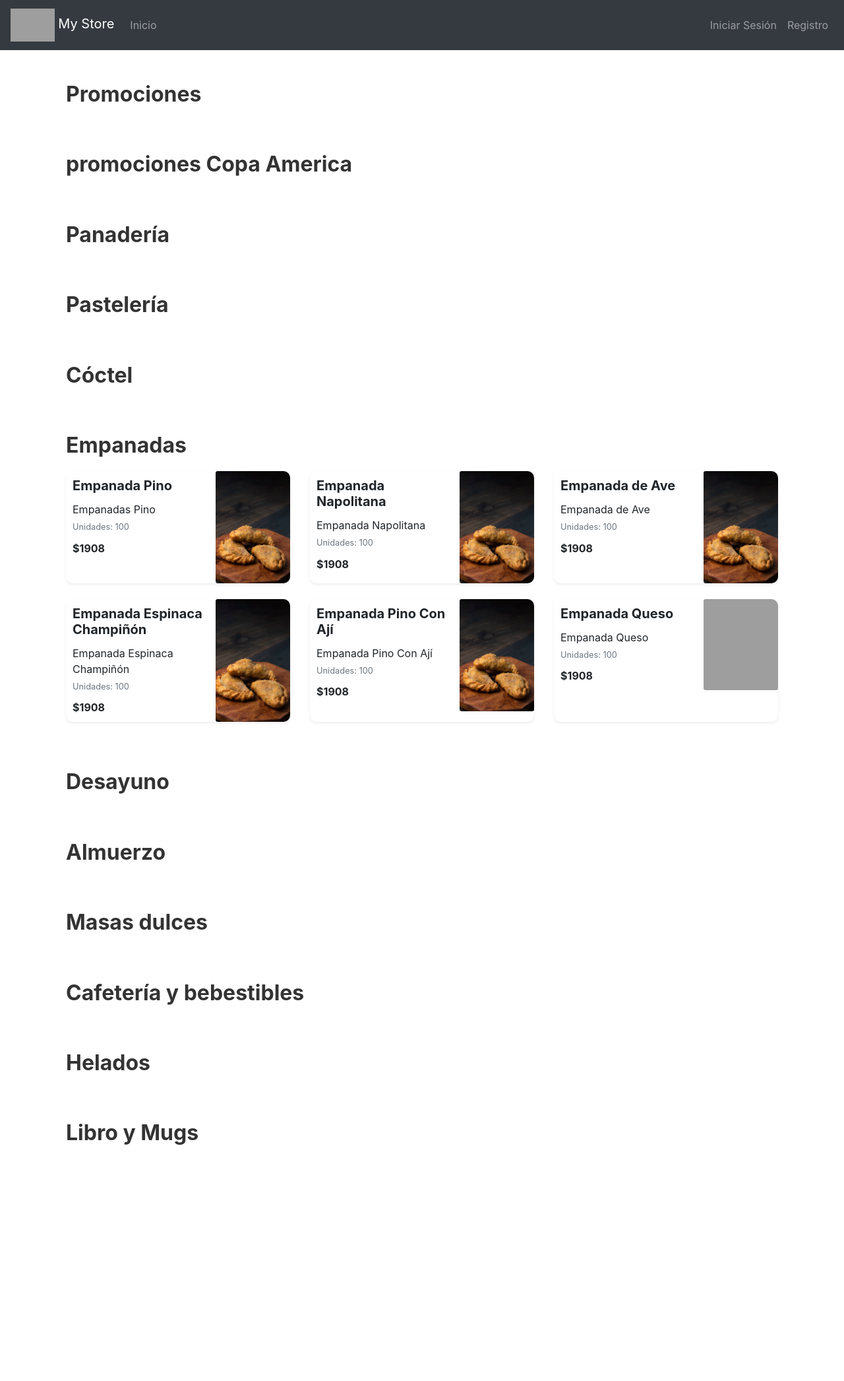
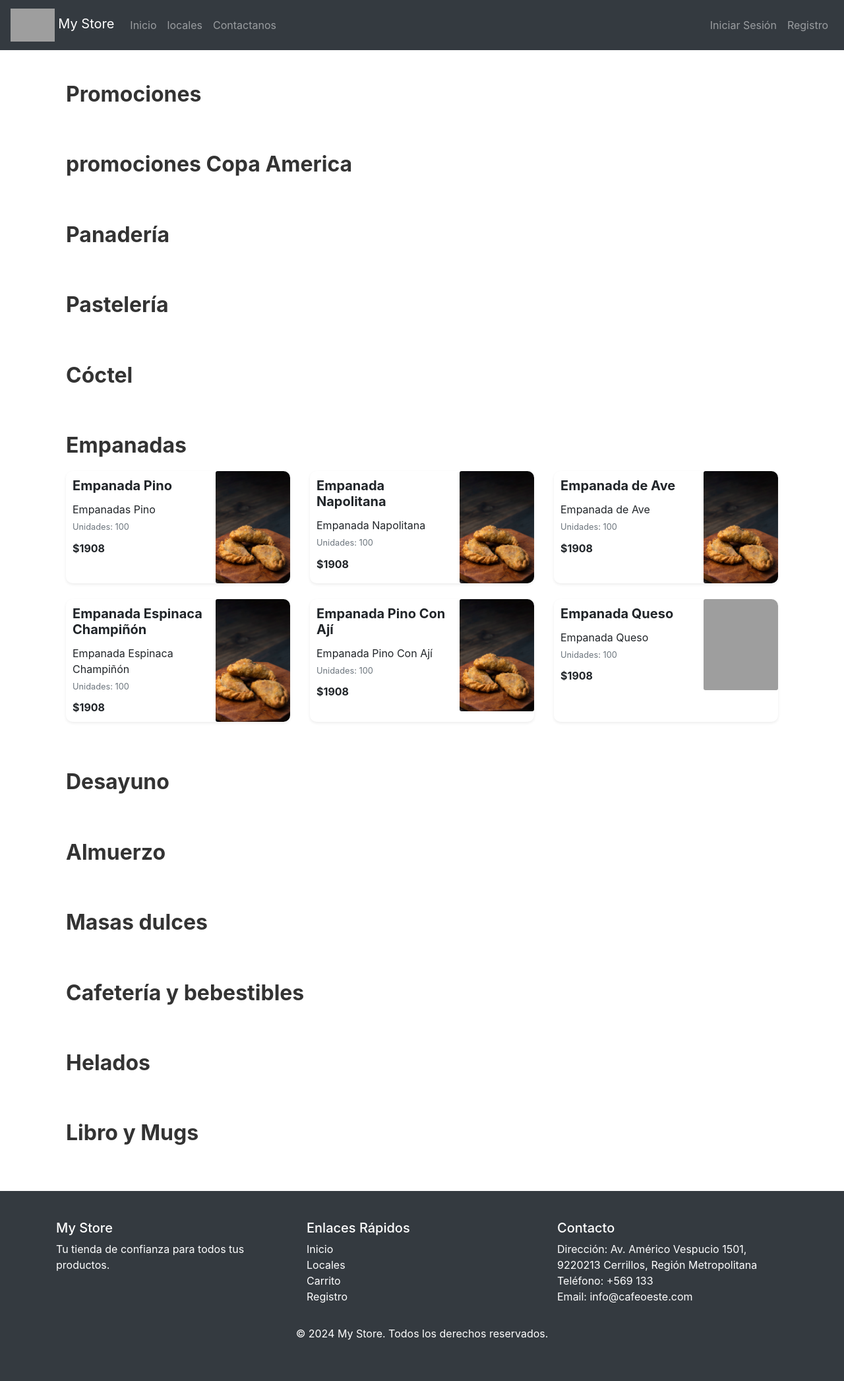
Before and after one commit to bxstacarlos/Programacion-web, a Django app: page / in a window 1280 px wide. Shown: the whole page at 66% size. Before the commit the page ends 1735 px from the top, so only its background shows below. Run offline with Django 5.2, Linux system fonts and the light colour scheme; data comes from the database, SQL or seed files in the repository; both versions use the stored data as it was after the commit; some libraries are stand-ins or nearby versions; grey boxes are pictures that could not be loaded.

Commit message:
agregamos vista de lcoales y footer

```diff
--- a/Evaluacion 3/principal/apps/models.py
+++ b/Evaluacion 3/principal/apps/models.py
@@ -64,3 +64,14 @@ class OrderDetail(models.Model):
 
     def __str__(self):
         return f'{self.product.name} x {self.quantity}'
+
+
+class Local(models.Model):
+    nombre = models.CharField(max_length=100)
+    direccion = models.CharField(max_length=255)
+    telefono = models.CharField(max_length=15)
+    email = models.EmailField()
+    description = models.TextField(blank=True, null=True)
+
+    def __str__(self):
+        return self.nombre
--- a/Evaluacion 3/principal/apps/urls.py
+++ b/Evaluacion 3/principal/apps/urls.py
@@ -5,6 +5,7 @@ urlpatterns = [
     path('', views.home, name='home'),
     path('register/', views.register, name='register'),
     path('cart/', views.cart, name='cart'),
+    path('locales/', views.locales, name='locales'),
     path('product/<int:product_id>/', views.product_detail, name='product_detail'),
     path('create_order/', views.create_order, name='create_order'),
     path('order/<int:order_id>/', views.order_detail, name='order_detail'),
--- a/Evaluacion 3/principal/apps/views.py
+++ b/Evaluacion 3/principal/apps/views.py
@@ -1,7 +1,7 @@
 from django.shortcuts import render, get_object_or_404, redirect
 from django.contrib.auth.decorators import login_required
 from django.contrib.auth import authenticate, login
-from .models import Product, Category, Order, OrderDetail, Customer
+from .models import Product, Category, Order, OrderDetail, Customer, Local
 from django.contrib import messages
 from .models import CustomUser, Customer
 
@@ -14,6 +14,10 @@ def home(request):
         'categories': categories,
         'products_by_category': products_by_category
     })
+
+def locales(request):
+    locales_list = Local.objects.all()
+    return render(request, 'principal/locales.html', {'locales': locales_list})
 
 def register(request):
     if request.method == 'POST':
--- a/Evaluacion 3/principal/static/css/style.css
+++ b/Evaluacion 3/principal/static/css/style.css
@@ -52,3 +52,22 @@
     font-weight: bold;
     color: #333;
 }
+
+footer {
+    background-color: #343a40;
+    color: white;
+    padding: 20px 0;
+}
+
+footer h5 {
+    color: white;
+}
+
+footer a {
+    color: white;
+    text-decoration: none;
+}
+
+footer a:hover {
+    text-decoration: underline;
+}
--- a/Evaluacion 3/principal/templates/base.html
+++ b/Evaluacion 3/principal/templates/base.html
@@ -12,6 +12,7 @@
         {% block content %}
         {% endblock %}
     </div>
+    {% include 'includes/footer.html' %}
     <script src="https://code.jquery.com/jquery-3.3.1.slim.min.js"></script>
     <script src="https://cdnjs.cloudflare.com/ajax/libs/popper.js/1.14.7/umd/popper.min.js"></script>
     <script src="https://stackpath.bootstrapcdn.com/bootstrap/4.3.1/js/bootstrap.min.js"></script>
--- a/Evaluacion 3/principal/templates/includes/footer.html
+++ b/Evaluacion 3/principal/templates/includes/footer.html
@@ -0,0 +1,30 @@
+<footer class="bg-dark text-white mt-5">
+    <div class="container py-4">
+        <div class="row">
+            <div class="col-md-4">
+                <h5>My Store</h5>
+                <p>Tu tienda de confianza para todos tus productos.</p>
+            </div>
+            <div class="col-md-4">
+                <h5>Enlaces Rápidos</h5>
+                <ul class="list-unstyled">
+                    <li><a href="{% url 'home' %}" class="text-white">Inicio</a></li>
+                    <li><a href="{% url 'locales' %}" class="text-white">Locales</a></li>
+                    <li><a href="{% url 'cart' %}" class="text-white">Carrito</a></li>
+                    <li><a href="{% url 'register' %}" class="text-white">Registro</a></li>
+                </ul>
+            </div>
+            <div class="col-md-4">
+                <h5>Contacto</h5>
+                <p>
+                    Dirección: Av. Américo Vespucio 1501, 9220213 Cerrillos, Región Metropolitana<br>
+                    Teléfono: +569 133<br>
+                    Email: info@cafeoeste.com
+                </p>
+            </div>
+        </div>
+        <div class="text-center py-3">
+            &copy; 2024 My Store. Todos los derechos reservados.
+        </div>
+    </div>
+</footer>
--- a/Evaluacion 3/principal/templates/includes/navbar.html
+++ b/Evaluacion 3/principal/templates/includes/navbar.html
@@ -11,6 +11,8 @@
     <div class="collapse navbar-collapse" id="navbarNav">
         <ul class="navbar-nav mr-auto">
             <li class="nav-item"><a class="nav-link" href="{% url 'home' %}">Inicio</a></li>
+            <li class="nav-item"><a class="nav-link" href="{% url 'locales' %}">locales</a></li>
+            <li class="nav-item"><a class="nav-link" href="{% url 'home' %}">Contactanos</a></li>
             <!-- Otros enlaces -->
         </ul>
         <ul class="navbar-nav ml-auto">
```
Also changed, not shown: Evaluacion 3/principal/apps/admin.py (+6 -1 lines), Evaluacion 3/principal/templates/Principal/locales.html (added, +33 -0 lines), Evaluacion 3/principal/Cafeteria.sqlite3, Evaluacion 3/principal/apps/migrations/0004_local.py (added), Evaluacion 3/principal/apps/migrations/0005_rename_address_local_direccion_and_more.py (added), Evaluacion 3/principal/static/images/mapa.png (added).
